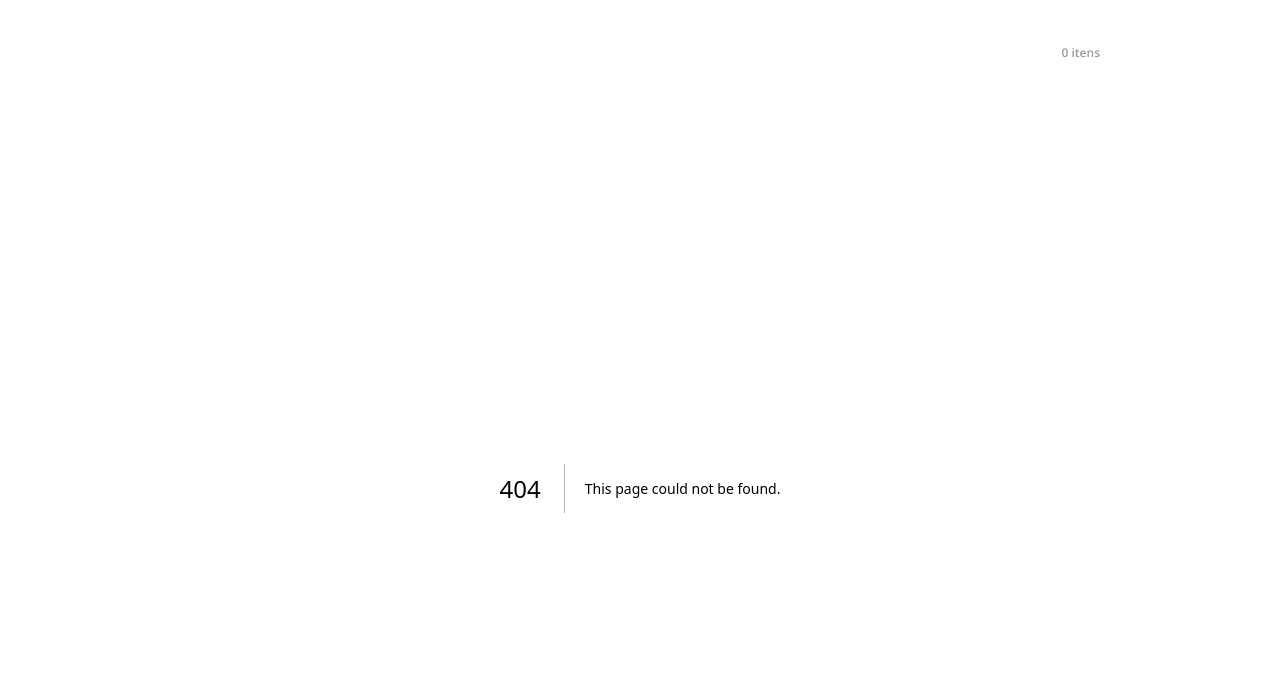
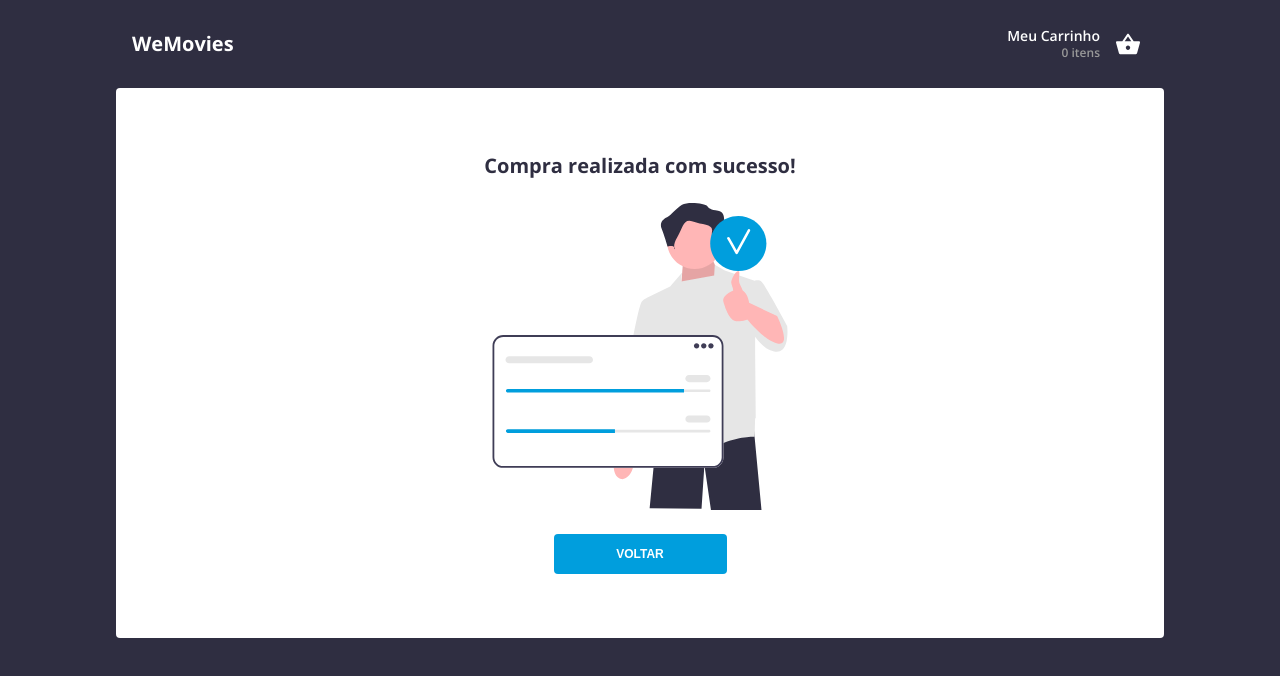
Before and after one commit to gabisanfilippo/ecommerce-wefit, a Next.js app: page /order-confirmed in a window 1280 px wide. Before the commit this address had no page. Shown: the top 676 px of the page. Built offline with nearby package versions, Linux system fonts and the light colour scheme.

Commit message:
feat: confirmed page

```diff
--- /dev/null
+++ b/src/app/order-confirmed/page.tsx
@@ -0,0 +1,5 @@
+import { ConfirmedScreen } from "@/components/pages/OrderConfirmed";
+
+export default function OrderConfirmed() {
+  return <ConfirmedScreen />;
+}
--- /dev/null
+++ b/src/assets/ImageConfirmed.tsx
@@ -0,0 +1,101 @@
+export const ImageConfirmed = () => {
+  return (
+    <svg
+      width="296"
+      height="307"
+      viewBox="0 0 296 307"
+      fill="none"
+      xmlns="http://www.w3.org/2000/svg"
+    >
+      <path
+        d="M262.573 233.636L262.567 233.774L269.492 307H218.96L212.41 262.027L209.527 305.847L157.635 305.27L163.147 247.739L167.834 221.072V221.066L168.538 217.053H261.195L261.316 218.506L262.573 233.636Z"
+        fill="#2F2E41"
+      />
+      <path
+        d="M129.032 276.085C134.384 277.06 139.964 271.033 141.497 262.623C142.167 258.942 141.951 255.414 141.047 252.529L141.867 247.681L155.638 182.465C155.638 182.465 180.996 131.74 180.996 122.934C180.995 114.128 173.66 109.809 173.66 109.809L163.735 109.902L132.609 185.922L127.004 242.098L126.097 249.806C124.234 252.186 122.787 255.411 122.117 259.092C120.584 267.502 123.681 275.11 129.032 276.085Z"
+        fill="#FFB6B6"
+      />
+      <path
+        d="M229.995 78.3853L220.77 57.0518L190.788 62.241L188.77 87.3405L229.995 78.3853Z"
+        fill="#FFB6B6"
+      />
+      <path
+        opacity="0.1"
+        d="M229.995 78.3853L220.77 57.0518L190.788 62.241L188.77 87.3405L229.995 78.3853Z"
+        fill="black"
+      />
+      <path
+        d="M295.149 122.782C295.149 122.782 273.815 82.9979 269.779 78.9618C267.982 77.1651 265.158 77.1401 262.576 77.6638L232.878 67.4302L222.812 61.7744L222.149 72.5346L189.102 78.4661C189.285 71.9042 190.211 69.4082 190.211 69.4082L178.103 83.5745L154.463 95.1061L154.476 95.21C152.741 95.8155 151.096 96.8517 149.85 98.5656C145.238 104.908 132.553 182.17 132.553 182.17L159.652 187.936L163.34 164.792L165.994 185.629L168.013 224.549C168.013 224.549 204.914 256.261 222.788 244.729C240.662 233.197 262.572 233.774 262.572 233.774L263.119 215.734C263.508 215.112 263.725 214.747 263.725 214.747L263.148 150.755V133.728C267.541 139.847 272.842 145.11 279.004 147.575C299.185 155.647 295.149 122.782 295.149 122.782V122.782Z"
+        fill="#E6E6E6"
+      />
+      <path
+        d="M202.645 65.9947C217.879 65.9947 230.228 53.6454 230.228 38.4119C230.228 23.1783 217.879 10.8291 202.645 10.8291C187.412 10.8291 175.062 23.1783 175.062 38.4119C175.062 53.6454 187.412 65.9947 202.645 65.9947Z"
+        fill="#FFB6B6"
+      />
+      <path
+        d="M222.433 46.207C222.433 46.207 224.832 37.8122 230.229 38.4118C235.625 39.0115 236.824 34.2144 235.625 31.8159C234.426 29.4174 232.027 17.4249 232.027 17.4249C232.027 17.4249 233.227 9.03015 226.031 7.8309C218.836 6.63165 216.437 5.4324 215.238 3.03389C214.039 0.63539 196.05 -1.76311 190.054 1.83464C184.057 5.4324 179.26 12.3352 175.063 14.2804C170.866 16.2257 167.268 19.8234 169.666 25.8197C172.065 31.8159 175.543 43.5433 175.543 43.5433C175.543 43.5433 181.659 41.41 182.858 45.0077C184.057 48.6055 179.26 43.8085 185.257 34.2144C191.253 24.6204 191.253 15.0264 200.847 18.6242C210.441 22.2219 221.234 21.0227 220.035 28.2182C218.836 35.4137 222.433 46.207 222.433 46.207V46.207Z"
+        fill="#2F2E41"
+      />
+      <path
+        d="M220.747 264.872H11.2651C5.34093 264.872 0.521484 260.053 0.521484 254.129V142.853C0.521484 136.929 5.34093 132.109 11.2651 132.109H220.747C226.671 132.109 231.49 136.929 231.49 142.853V254.129C231.49 260.053 226.671 264.872 220.747 264.872Z"
+        fill="white"
+      />
+      <path
+        d="M220.747 264.872H11.2651C5.34093 264.872 0.521484 260.053 0.521484 254.129V142.853C0.521484 136.929 5.34093 132.109 11.2651 132.109H220.747C226.671 132.109 231.49 136.929 231.49 142.853V254.129C231.49 260.053 226.671 264.872 220.747 264.872ZM11.2651 133.903C6.33041 133.903 2.31558 137.918 2.31558 142.853V254.129C2.31558 259.064 6.33041 263.078 11.2651 263.078H220.747C225.681 263.078 229.696 259.064 229.696 254.129V142.853C229.696 137.918 225.681 133.903 220.747 133.903H11.2651Z"
+        fill="#3F3D56"
+      />
+      <path
+        d="M204.578 145.565C206.064 145.565 207.269 144.36 207.269 142.874C207.269 141.387 206.064 140.183 204.578 140.183C203.092 140.183 201.887 141.387 201.887 142.874C201.887 144.36 203.092 145.565 204.578 145.565Z"
+        fill="#3F3D56"
+      />
+      <path
+        d="M211.756 145.565C213.242 145.565 214.447 144.36 214.447 142.874C214.447 141.387 213.242 140.183 211.756 140.183C210.269 140.183 209.064 141.387 209.064 142.874C209.064 144.36 210.269 145.565 211.756 145.565Z"
+        fill="#3F3D56"
+      />
+      <path
+        d="M218.931 145.565C220.418 145.565 221.623 144.36 221.623 142.874C221.623 141.387 220.418 140.183 218.931 140.183C217.445 140.183 216.24 141.387 216.24 142.874C216.24 144.36 217.445 145.565 218.931 145.565Z"
+        fill="#3F3D56"
+      />
+      <path
+        d="M15.7714 186.381C15.0294 186.381 14.4258 186.984 14.4258 187.726C14.4258 188.088 14.5655 188.423 14.8191 188.67C15.0749 188.932 15.41 189.072 15.7714 189.072H217.137C217.879 189.072 218.483 188.468 218.483 187.726C218.483 187.364 218.343 187.03 218.09 186.783C217.834 186.521 217.499 186.381 217.137 186.381H15.7714Z"
+        fill="#E6E6E6"
+      />
+      <path
+        d="M192.019 185.932V189.52H15.7707C15.2773 189.52 14.8288 189.323 14.5058 188.991C14.1739 188.668 13.9766 188.22 13.9766 187.726C13.9766 186.739 14.7839 185.932 15.7707 185.932H192.019Z"
+        fill="#009EDD"
+      />
+      <path
+        d="M214.894 179.204H196.953C194.975 179.204 193.365 177.595 193.365 175.616C193.365 173.637 194.975 172.028 196.953 172.028H214.894C216.873 172.028 218.483 173.637 218.483 175.616C218.483 177.595 216.873 179.204 214.894 179.204Z"
+        fill="#E6E6E6"
+      />
+      <path
+        d="M97.3817 160.366H17.1175C15.139 160.366 13.5293 158.757 13.5293 156.778C13.5293 154.799 15.139 153.19 17.1175 153.19H97.3817C99.3603 153.19 100.97 154.799 100.97 156.778C100.97 158.757 99.3603 160.366 97.3817 160.366Z"
+        fill="#E6E6E6"
+      />
+      <path
+        d="M15.7714 226.748C15.0294 226.748 14.4258 227.351 14.4258 228.093C14.4258 228.455 14.5655 228.79 14.8191 229.037C15.0749 229.299 15.41 229.439 15.7714 229.439H217.137C217.879 229.439 218.483 228.835 218.483 228.093C218.483 227.732 218.343 227.397 218.09 227.15C217.834 226.888 217.499 226.748 217.137 226.748H15.7714Z"
+        fill="#E6E6E6"
+      />
+      <path
+        d="M122.946 226.299V229.888H15.7707C15.2773 229.888 14.8288 229.69 14.5058 229.358C14.1739 229.035 13.9766 228.587 13.9766 228.093C13.9766 227.107 14.7839 226.299 15.7707 226.299H122.946Z"
+        fill="#009EDD"
+      />
+      <path
+        d="M214.894 219.571H196.953C194.975 219.571 193.365 217.962 193.365 215.983C193.365 214.004 194.975 212.395 196.953 212.395H214.894C216.873 212.395 218.483 214.004 218.483 215.983C218.483 217.962 216.873 219.571 214.894 219.571Z"
+        fill="#E6E6E6"
+      />
+      <path
+        d="M246.304 68.1177C261.82 68.1177 274.399 55.8042 274.399 40.6149C274.399 25.4255 261.82 13.1121 246.304 13.1121C230.787 13.1121 218.209 25.4255 218.209 40.6149C218.209 55.8042 230.787 68.1177 246.304 68.1177Z"
+        fill="#009EDD"
+      />
+      <path
+        d="M255.839 26.7422C252.099 33.5529 248.358 40.3636 244.618 47.1743C242.234 42.9624 239.863 38.743 237.474 34.5344C236.648 33.0809 234.404 34.3883 235.231 35.8454C238.001 40.7241 240.743 45.6191 243.513 50.4978C243.986 51.332 245.287 51.3514 245.756 50.4978C249.864 43.0163 253.973 35.5347 258.082 28.0532C258.887 26.5872 256.645 25.2751 255.839 26.7422Z"
+        fill="white"
+      />
+      <path
+        d="M285.087 113.109L257.096 99.7188C257.096 99.7188 255.972 90.7566 250.722 87.5599C249.83 85.4309 248.803 83.092 247.871 81.2387C245.564 76.6556 249.024 68.0068 246.141 68.0068C243.258 68.0068 238.996 77.1027 239.222 79.5385C239.395 81.4083 240.94 84.6728 241.26 87.5304C237.744 88.8563 234.908 91.1288 233.044 92.9382C231.43 94.504 230.83 96.8402 231.461 98.9985C233.289 105.253 237.856 118.169 244.411 118.169C253.06 118.169 255.366 116.44 255.366 116.44C255.366 116.44 273.24 138.926 286.502 140.656C299.763 142.386 285.087 113.109 285.087 113.109V113.109Z"
+        fill="#FFB6B6"
+      />
+    </svg>
+  );
+};
--- /dev/null
+++ b/src/components/pages/OrderConfirmed/index.tsx
@@ -0,0 +1,18 @@
+"use client";
+
+import { Button } from "@/components/ui/Button";
+import * as S from "./style";
+import { useRouter } from "next/navigation";
+import { ImageConfirmed } from "@/assets/ImageConfirmed";
+
+export const ConfirmedScreen = () => {
+  const router = useRouter();
+
+  return (
+    <S.Container>
+      <h2>Compra realizada com sucesso!</h2>
+      <ImageConfirmed />
+      <Button text="VOLTAR" onClick={() => router.push("/")} />
+    </S.Container>
+  );
+};
--- /dev/null
+++ b/src/components/pages/OrderConfirmed/style.ts
@@ -0,0 +1,21 @@
+import styled from "styled-components";
+
+export const Container = styled.section`
+  background-color: white;
+  padding: 64px 24px;
+  border-radius: 4px;
+  display: flex;
+  flex-direction: column;
+  align-items: center;
+  gap: 24px;
+  h2 {
+    font-size: 20px;
+    font-weight: 700;
+    line-height: 27.24px;
+    text-align: center;
+    color: #2f2e41;
+  }
+  button {
+    width: 173px;
+  }
+`;
```
